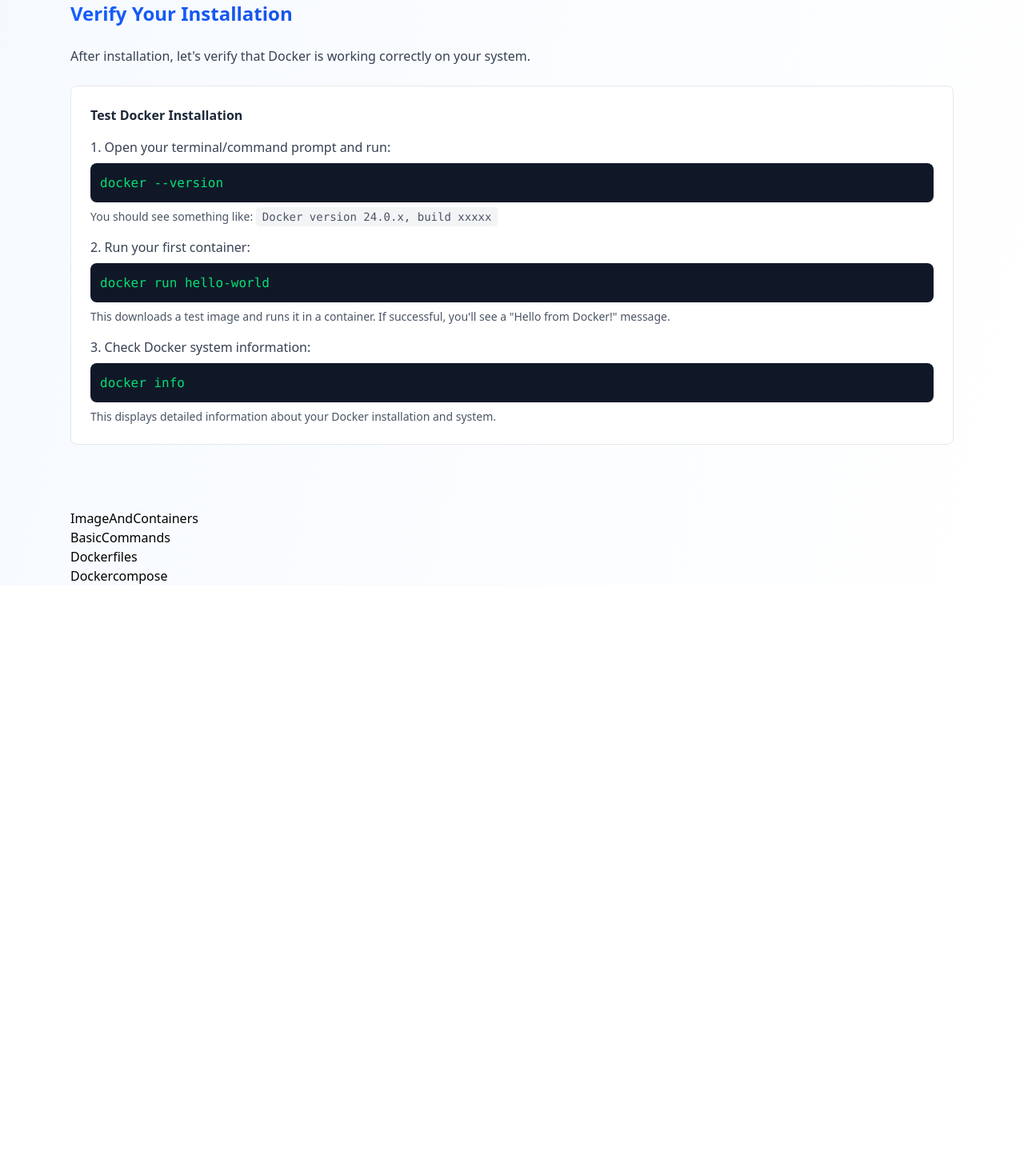
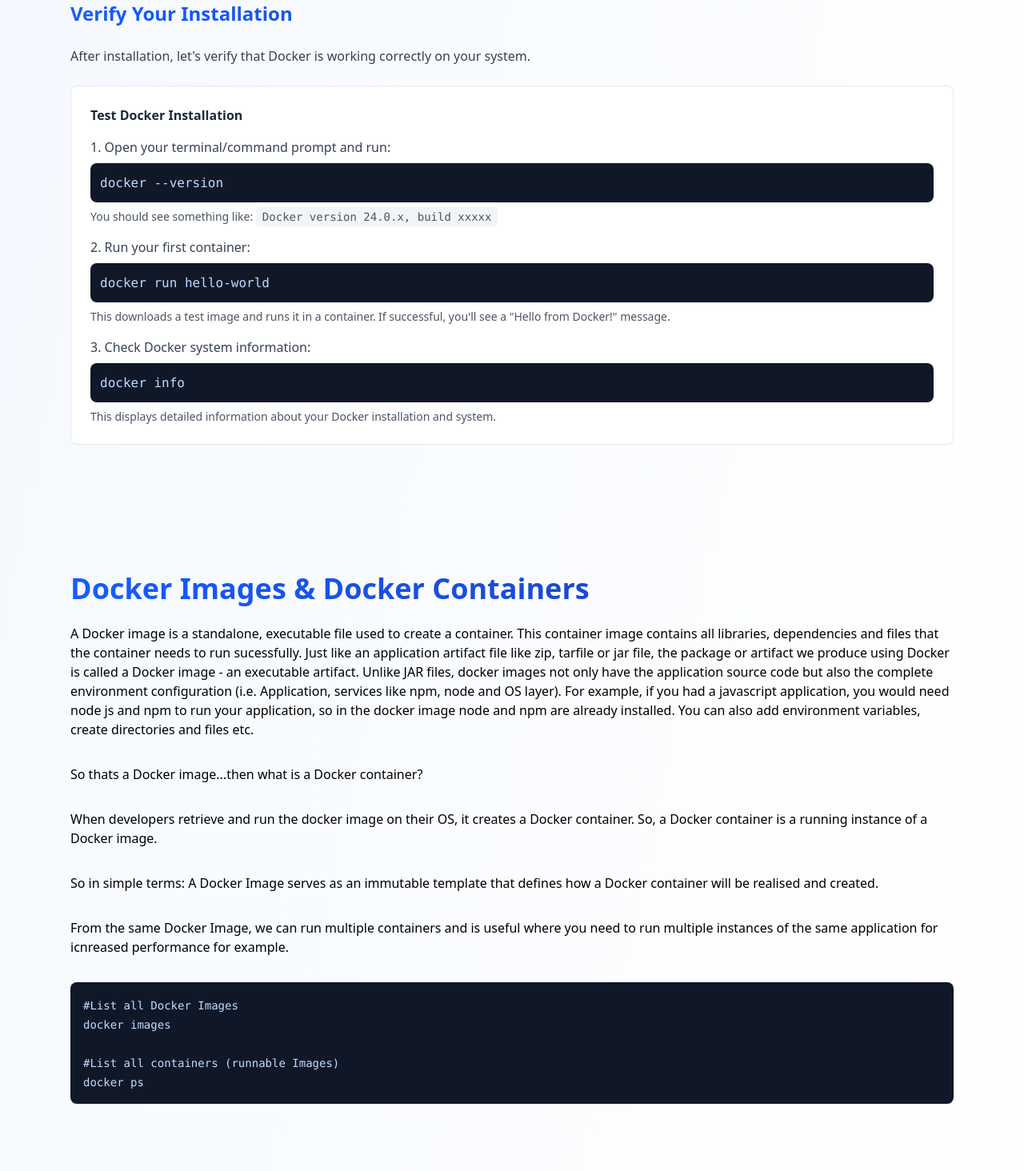
Before and after one commit to StuvanFIT/Docker-crash-course, a React (Vite) app in the folder learning-docker-app/: page / in a window 1280 px wide. Shown: the part 4678-6142 px from the top of the page at 80% size. Before the commit the page ends 5410 px from the top, so only its background shows below. Built offline with nearby package versions, Linux system fonts and the light colour scheme.

Commit message:
feat: add installation, image and containers and changed from basic commands to registries.

```diff
--- a/learning-docker-app/src/components/DockerCourse.tsx
+++ b/learning-docker-app/src/components/DockerCourse.tsx
@@ -1,6 +1,6 @@
 import Introduction from './sections/Introduction'
 import Installation from './sections/Installation'
-import BasicCommands from './sections/BasicCommands'
+import DockerRegistries from './sections/DockerRegistries'
 import Dockerfiles from './sections/Dockerfiles'
 import ImageAndContainers from './sections/ImageAndContainers'
 import Dockercompose from './sections/Dockercompose'
@@ -14,7 +14,7 @@
             <Introduction/>
             <Installation/>
             <ImageAndContainers/>
-            <BasicCommands/>
+            <DockerRegistries/>
             <Dockerfiles/>
             <Dockercompose/>
         </div>
--- a/learning-docker-app/src/components/sections/BasicCommands.tsx
+++ /dev/null
@@ -1,7 +0,0 @@
-const BasicCommands = () => {
-  return (
-    <div>BasicCommands</div>
-  )
-}
-
-export default BasicCommands;
--- /dev/null
+++ b/learning-docker-app/src/components/sections/DockerRegistries.tsx
@@ -0,0 +1,7 @@
+const DockerRegistries = () => {
+  return (
+    <div>DockerRegistries</div>
+  )
+}
+
+export default DockerRegistries;
--- a/learning-docker-app/src/components/sections/ImageAndContainers.tsx
+++ b/learning-docker-app/src/components/sections/ImageAndContainers.tsx
@@ -1,6 +1,53 @@
 const ImageAndContainers = () => {
   return (
-    <div>ImageAndContainers</div>
+    <div className="py-20">
+      <div className="space-y-8">
+        <h2 className="text-3xl mb-4 pb-2 md:text-4xl font-semibold bg-gradient-to-r from-blue-600 to-blue-800 bg-clip-text text-transparent">
+          Docker Images & Docker Containers
+        </h2>
+
+        <p>
+          A Docker image is a standalone, executable file used to create a container. This container image contains all libraries, dependencies and files that the
+          container needs to run sucessfully. Just like an application artifact file like zip, tarfile or jar file, the package or artifact we produce using Docker
+          is called a Docker image - an executable artifact.
+          Unlike JAR files, docker images not only have the application source code but also the complete environment configuration (i.e. Application, services like npm, node and OS layer).
+          For example, if you had a javascript application, you would need node js and npm to run your application, so in the docker image node and npm are already installed.
+          You can also add environment variables, create directories and files etc.
+        </p>
+
+        <p>
+          So thats a Docker image...then what is a Docker container?
+        </p>
+
+        <p>
+          When developers retrieve and run the docker image on their OS, it creates a Docker container. So, a Docker container is a
+          running instance of a Docker image.
+        </p>
+        <p>
+          So in simple terms: A Docker Image serves as an immutable template that defines how a Docker container will be realised and created.
+        </p>
+        <p>
+          From the same Docker Image, we can run multiple containers and is useful where you need to run multiple instances of the same application for icnreased performance for example.
+        </p>
+
+        <div className="bg-gray-900 rounded-lg p-4 overflow-x-auto">
+          <code className="text-blue-200 text-sm whitespace-pre-wrap">
+{`#List all Docker Images
+docker images
+
+#List all containers (runnable Images)
+docker ps
+`}
+          </code>
+        </div>
+
+
+
+
+
+
+      </div>
+    </div>
   )
 }
 
--- a/learning-docker-app/src/components/sections/Installation.tsx
+++ b/learning-docker-app/src/components/sections/Installation.tsx
@@ -114,7 +114,7 @@
 
           {/* macOS Installation */}
           <div className="bg-white border border-gray-200 rounded-lg overflow-hidden">
-            <div className="bg-gradient-to-r from-gray-700 to-gray-800 px-6 py-3">
+            <div className="bg-gradient-to-r from-blue-500 to-blue-600 px-6 py-3">
               <h4 className="text-white font-semibold flex items-center">
                 <svg className="w-5 h-5 mr-2" fill="currentColor" viewBox="0 0 20 20">
                   <path fillRule="evenodd" d="M12.395 2.553a1 1 0 00-1.45-.385c-.345.23-.614.558-.822.88-.214.33-.403.713-.57 1.116-.334.804-.614 1.768-.84 2.734a31.365 31.365 0 00-.613 3.58 2.64 2.64 0 01-.945-1.067c-.328-.68-.398-1.534-.398-2.654A1 1 0 005.05 6.05 6.981 6.981 0 003 11a7 7 0 1011.95-4.95c-.592-.591-.98-.985-1.348-1.467-.363-.476-.724-1.063-1.207-2.03zM12.12 15.12A3 3 0 017 13s.879.5 2.5.5c0-1 .5-4 1.25-4.5.5 1 .786 1.293 1.371 1.879A2.99 2.99 0 0113 13a2.99 2.99 0 01-.879 2.121z" clipRule="evenodd" />
@@ -161,7 +161,7 @@
 
           {/* Linux Installation */}
           <div className="bg-white border border-gray-200 rounded-lg overflow-hidden">
-            <div className="bg-gradient-to-r from-orange-500 to-orange-600 px-6 py-3">
+            <div className="bg-gradient-to-r from-blue-500 to-blue-600 px-6 py-3">
               <h4 className="text-white font-semibold flex items-center">
                 <svg className="w-5 h-5 mr-2" fill="currentColor" viewBox="0 0 20 20">
                   <path fillRule="evenodd" d="M3 5a2 2 0 012-2h10a2 2 0 012 2v8a2 2 0 01-2 2h-2.22l.123.489.804.804A1 1 0 0113 18H7a1 1 0 01-.707-1.707l.804-.804L7.22 15H5a2 2 0 01-2-2V5zm5.771 7H5V5h10v7H8.771z" clipRule="evenodd" />
@@ -175,7 +175,7 @@
               </p>
 
               <div className="bg-gray-900 rounded-lg p-4 overflow-x-auto">
-                <code className="text-green-400 text-sm whitespace-pre-wrap">
+                <code className="text-blue-200 text-sm whitespace-pre-wrap">
 {`# Update package index
 sudo apt update
 
@@ -223,7 +223,7 @@
               <div>
                 <p className="text-gray-700 mb-2">1. Open your terminal/command prompt and run:</p>
                 <div className="bg-gray-900 rounded-lg p-3">
-                  <code className="text-green-400">docker --version</code>
+                  <code className="text-blue-200">docker --version</code>
                 </div>
                 <p className="text-sm text-gray-600 mt-2">
                   You should see something like: <code className="bg-gray-100 px-2 py-1 rounded">Docker version 24.0.x, build xxxxx</code>
@@ -233,7 +233,7 @@
               <div>
                 <p className="text-gray-700 mb-2">2. Run your first container:</p>
                 <div className="bg-gray-900 rounded-lg p-3">
-                  <code className="text-green-400">docker run hello-world</code>
+                  <code className="text-blue-200">docker run hello-world</code>
                 </div>
                 <p className="text-sm text-gray-600 mt-2">
                   This downloads a test image and runs it in a container. If successful, you'll see a "Hello from Docker!" message.
@@ -243,7 +243,7 @@
               <div>
                 <p className="text-gray-700 mb-2">3. Check Docker system information:</p>
                 <div className="bg-gray-900 rounded-lg p-3">
-                  <code className="text-green-400">docker info</code>
+                  <code className="text-blue-200">docker info</code>
                 </div>
                 <p className="text-sm text-gray-600 mt-2">
                   This displays detailed information about your Docker installation and system.
```
